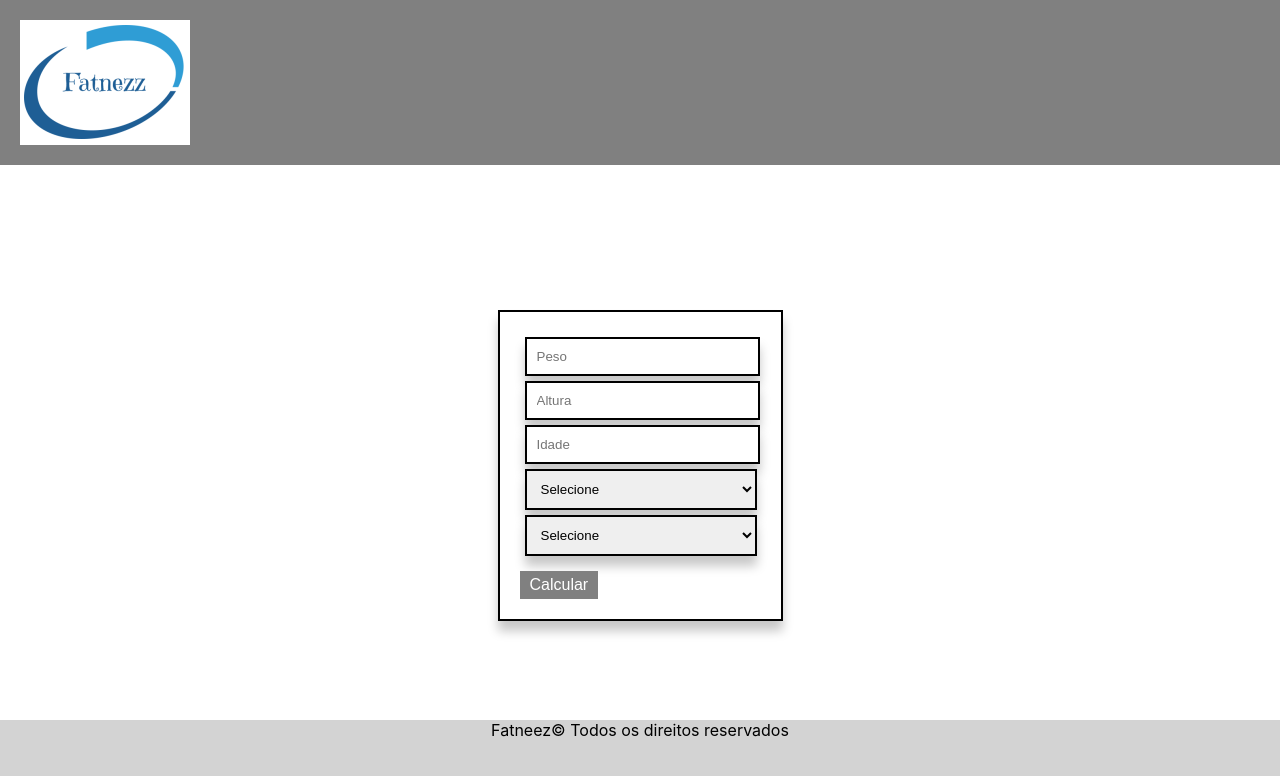
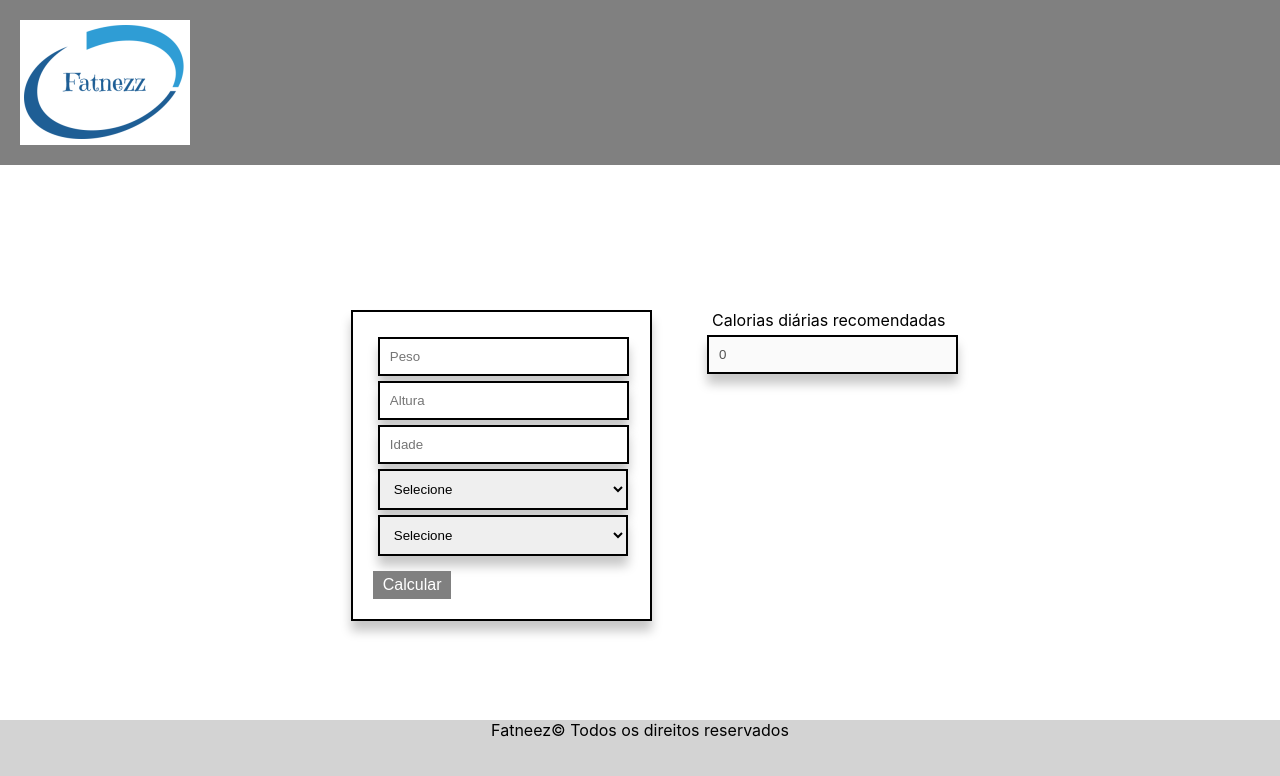
Before and after one commit to NeTissues/MMP-A3, a React (Create React App) app: page / in a window 1280 px wide. Shown: the top 776 px of the page. Built offline with nearby package versions, Linux system fonts and the light colour scheme; the HTML template or start-up script is replaced by a standard one.

Commit message:
Form working, results functional, tests passing

```diff
--- a/src/components/Form/Form.css
+++ b/src/components/Form/Form.css
@@ -1,8 +1,24 @@
+.container {
+    display: flex;
+}
+
 .group-input-btn{
+    flex: 1;
     padding: 20px;
     padding-right: 50px;
     border:2px solid black;
     box-shadow: 0 10px 10px rgba(0,0,0,0.22);
+}
+
+.group-input-result{
+    flex: 1;
+    margin-left: 50px;
+}
+
+.group-input-result label{
+    display: block;
+    width: 200%;
+    margin-left: 10px;
 }
 
 input, select {
--- a/src/components/Form/Form.tsx
+++ b/src/components/Form/Form.tsx
@@ -1,33 +1,42 @@
 import { useRef, useState } from "react"
 import './Form.css'
+import { useCalculus } from "../../hooks/useCalculus"
+import { useCalorieCountValue } from "../../hooks/useResult"
+
 const Form = () => {
     const [weight,setWeight] = useState('')
-    const [height,setHeight] = useState('')
+    const [height,setHeight] = useState(0)
     const [gender,setGender] = useState(0)
     const [activityLevel,setActivityLevel] = useState(0)
-    const [age,setAge] = useState('')
+    const [age,setAge] = useState(0)
     const inputRef = useRef<HTMLInputElement>(null)
+    const [results,setResults] = useState<undefined|number>(useCalorieCountValue())
 
-    return (<form /*onSubmit={}*/>
-        <div className="group-input-btn">
+    const calculate = useCalculus()
+
+    const calculateEquations = (event: React.FormEvent<HTMLFormElement>) => {
+        event.preventDefault()
+        setResults(calculate(weight,height,age,gender,activityLevel))
+    }
+
+    return (<div className="container">
+                <form className="group-input-btn" onSubmit={calculateEquations}>
+                    <div>
                         <input
                             ref={inputRef}
-                value={weight}
                             onChange={event => setWeight(event.target.value)}
                             type="text"
                             placeholder="Peso"
                         />
                         <input
                             ref={inputRef}
-                value={height}
-                onChange={event => setHeight(event.target.value)}
+                            onChange={event => setHeight(parseInt(event.target.value))}
                             type="text"
                             placeholder="Altura"
                         />
                         <input
                             ref={inputRef}
-                value={age}
-                onChange={event => setAge(event.target.value)}
+                            onChange={event => setAge(parseFloat(event.target.value))}
                             type="text"
                             placeholder="Idade"
                         />
@@ -50,9 +59,14 @@ const Form = () => {
                             <option value="2">Médio</option>
                             <option value="3">Alto</option>
                         </select>
-            <button disabled={!weight||!height||(!gender||gender===0)||(!activityLevel||activityLevel===0)||!age}>Calcular</button>
+                        <button type="submit" disabled={!weight||!height||(!gender||gender===0)||(!activityLevel||activityLevel===0)||!age}>Calcular</button>
                     </div>
-    </form>)
+                </form>
+                <div className="group-input-result">
+                    <label id="calorie-count">Calorias diárias recomendadas</label>
+                    <input type="text" aria-labelledby='calorie-count' value={results} disabled/>
+                </div>
+            </div>)
 }
 
 export default Form
--- /dev/null
+++ b/src/hooks/atom.ts
@@ -0,0 +1,6 @@
+import { atom } from "recoil";
+
+export const calorieCountState=atom<number>({
+    key: 'calorieCountState',
+    default: 0
+})
--- /dev/null
+++ b/src/hooks/useCalculus.tsx
@@ -0,0 +1,13 @@
+import { useSetRecoilState } from "recoil"
+import { calorieCountState } from "./atom"
+
+export const useCalculus= () => {
+
+    const setCalorieCount=useSetRecoilState(calorieCountState)
+
+    return(weight:string,height:number,age:number,gender:number,activityLevel:number,)=>{
+        let result = (10*parseFloat(weight))+(6.25*height)-(5*age)+(gender===1?-161:5)
+        setCalorieCount(result)
+        return result
+    }
+}
--- /dev/null
+++ b/src/hooks/useResult.ts
@@ -0,0 +1,6 @@
+import { useRecoilValue } from "recoil";
+import { calorieCountState } from "./atom";
+
+export const useCalorieCountValue= () => {
+    return useRecoilValue(calorieCountState)
+}
```
Also changed, not shown: 12 other files (tests, documents, lock files or other folders). Lines whose indentation alone changed are shown as unchanged.
